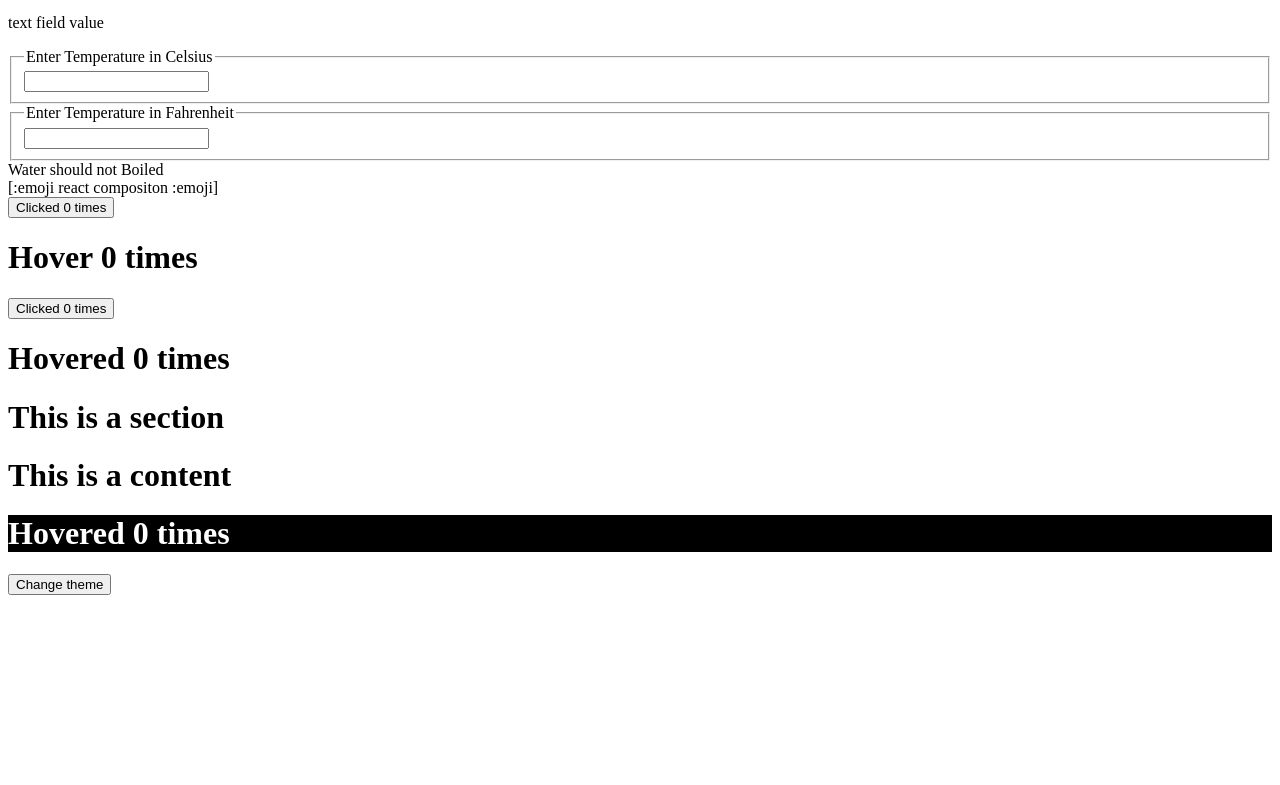
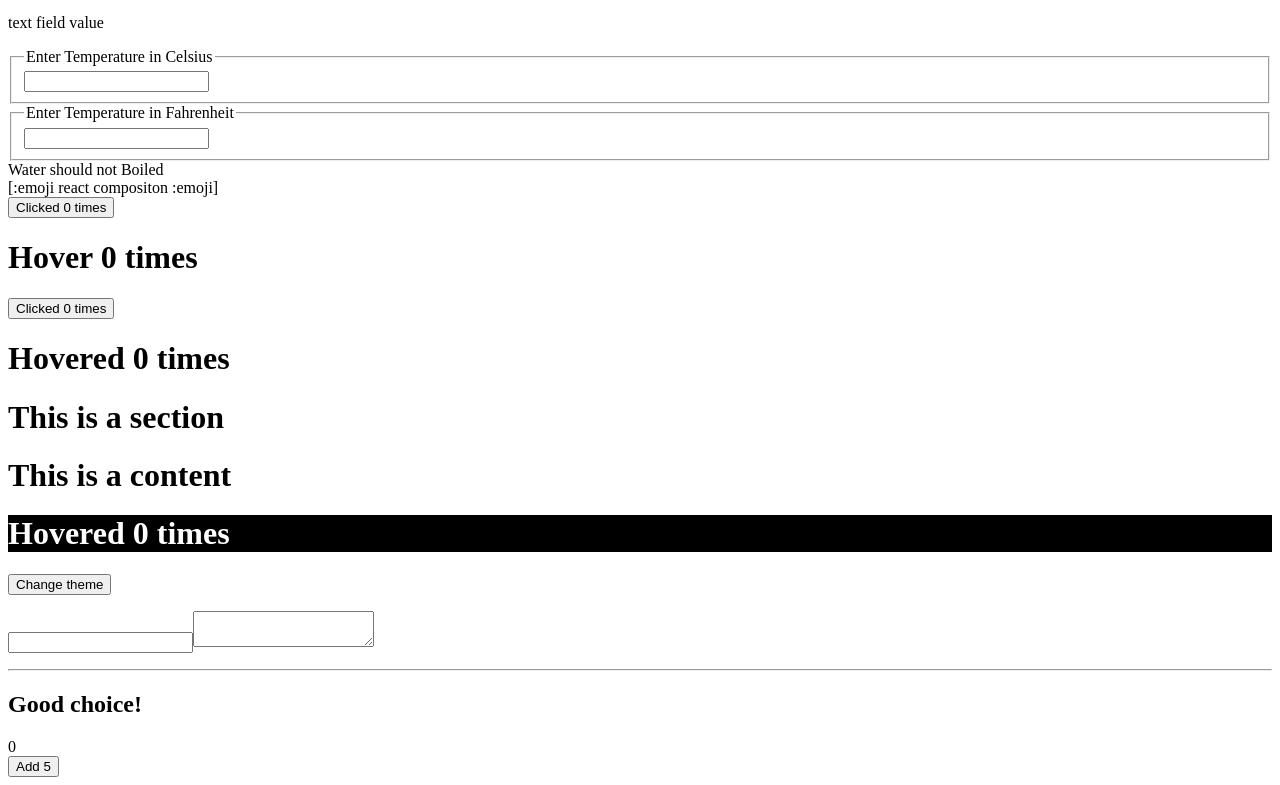
Before and after one commit to arifhossanit/my-react, a React (Create React App) app: page / in a window 1280 px wide. Shown: the part 470-1255 px from the top of the page. Before the commit the page ends 1073 px from the top, so only its background shows below. Built offline with nearby package versions, Linux system fonts and the light colour scheme.

Commit message:
React useState hook

```diff
--- a/src/App.js
+++ b/src/App.js
@@ -14,6 +14,8 @@
 import HoverCounter2 from './components/renderprops/HoverCounter';
 // import Text from './components/inheritance/Text';
 import Calculator from './components/TemCal/Calculator';
+import SetCounter from './hook/SetCounter';
+import Todo from './hook/Todo';
 
 export default class App extends React.Component {
     state ={
@@ -60,6 +62,8 @@
                 <ThemeContext.Provider value={this.state}>
                     <Section/>
                 </ThemeContext.Provider>
+                <Todo/>
+                <SetCounter/>
             </>
         );
     }
--- /dev/null
+++ b/src/hook/SetCounter.jsx
@@ -0,0 +1,23 @@
+import { useState } from "react";
+
+export default function SetCounter(){
+    const[count,setCount]= useState(0);
+
+    let i=0;
+    const addFive=()=>{
+        while (i<5) {
+            //react recomended way, because when react need to change many state at a time, for optimize performance react make batch update/operation
+            setCount((prevCount)=>prevCount+1);
+            //not recomended way, it can create problem in batch operation
+            // setCount(()=>count+1);
+            i += 1;
+        }
+    }
+
+    return(
+        <div>
+            <div>{count}</div>
+            <button type="button" onClick={addFive}>Add 5</button>
+        </div>
+    )
+}
--- /dev/null
+++ b/src/hook/Todo.js
@@ -0,0 +1,35 @@
+import React, { useState } from 'react';
+
+export default function Todo() {
+    const [todo, setTodo] = useState({
+      title:'',
+      description:'',
+    });
+    const [warning, setWarning] = useState(null);
+
+
+    const handleInput = (e) =>{
+        const inputValue =e.target.value;
+
+        if (e.target.name==='title') {
+          setTodo({...todo, title: inputValue});
+          const updateWarning =inputValue.includes('.js')? 'you need js skill' : null;
+          setWarning(updateWarning);
+        }else if(e.target.name==='description'){
+          setTodo({...todo, description: inputValue});
+        }
+    }
+
+    const {title,description}= todo;
+  return (
+    <div>
+        <p>{title}</p>
+        <p>
+          <input type="text" name="title" value={title} onChange={handleInput}/>
+          <textarea name="description" value={description} onChange={handleInput} />
+        </p>
+        <hr />
+        <h2>{warning || 'Good choice!'}</h2>
+    </div>
+  )
+}
```
Also changed, not shown: src/hook/hook.js (added, +50 -0 lines).
